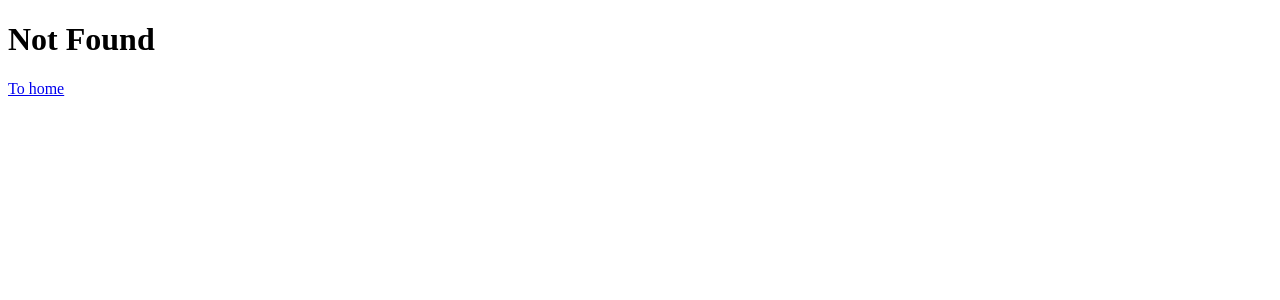
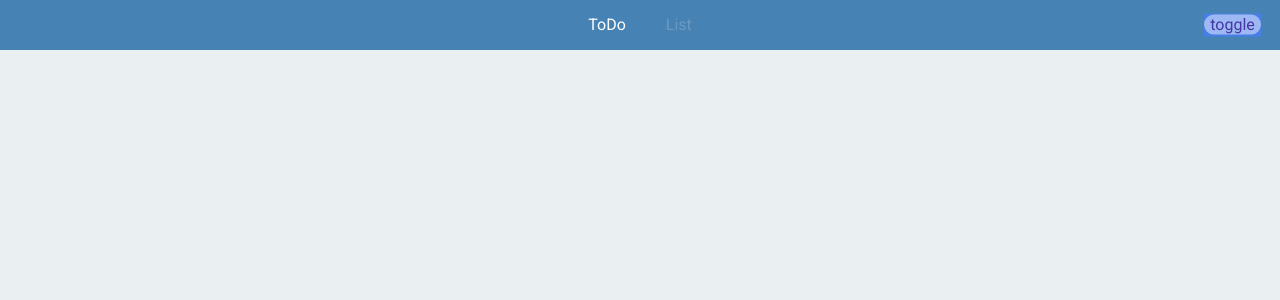
Before and after one commit to zubowaantonina/ToDo-master, a React (Create React App) app: page /ToDo-master/list in a window 1280 px wide. Before the commit this address had no page. Shown: the top 300 px of the page. Built offline with nearby package versions, Linux system fonts and the light colour scheme.

Commit message:
Gh-pages

```diff
--- a/package.json
+++ b/package.json
@@ -2,6 +2,7 @@
   "name": "todo-master",
   "version": "0.1.0",
   "private": true,
+  "homepage": "https://zubowaantonina.github.io/ToDo-master",
   "dependencies": {
     "@reduxjs/toolkit": "^1.9.5",
     "@testing-library/jest-dom": "^5.16.5",
@@ -25,6 +26,7 @@
     "@types/styled-components": "^5.1.26",
     "@types/uuid": "^11.0.0",
     "eslint-plugin-react": "^7.32.2",
+    "gh-pages": "^6.3.0",
     "sass": "^1.62.1",
     "styled-components": "^5.3.10"
   },
@@ -32,7 +34,9 @@
     "start": "react-scripts start",
     "build": "react-scripts build",
     "test": "react-scripts test",
-    "eject": "react-scripts eject"
+    "eject": "react-scripts eject",
+    "predeploy": "npm run build",
+    "deploy": "gh-pages -d build"
   },
   "eslintConfig": {
     "extends": [
--- a/src/components/Form/Form.styled.ts
+++ b/src/components/Form/Form.styled.ts
@@ -32,7 +32,7 @@ export const FormField = styled.input`
 
 `
 export const FormControl = styled.button<{ icon: string }>`
- width: 50px;
+    width: 50px;
     height: 50px;
     background: transparent url(${(props) => props.icon}) no-repeat center/cover;
     position: absolute;
--- a/src/components/Header/Header.module.scss
+++ b/src/components/Header/Header.module.scss
@@ -9,9 +9,3 @@
 .active {
     color: #ffffff33;
 }
-.toggleButton{
-    position: absolute;
-    top: 50%;
-    right: 0;
-    transform: translateY(-50%);
-}
--- a/src/components/Header/Header.styled.ts
+++ b/src/components/Header/Header.styled.ts
@@ -23,7 +23,7 @@ export const HeaderContainer = styled.div`
     gap: 20px;
 `
 export const HeaderNavLink = styled(NavLink)`
- text-decoration: none;
+    text-decoration: none;
     padding: 10px;
     color: #fff;
     &.active {
@@ -32,3 +32,18 @@ export const HeaderNavLink = styled(NavLink)`
 		border-radius: 10px;
 	}
 `
+export const ToggleButton=styled.div`
+ position: absolute;
+    top: 50%;
+    right: 0;
+    transform: translateY(-50%);
+    background-color: #477fe6ff;
+`
+export const ThemeButton=styled.button`
+color: #200183b4;
+		background: #9db8f3ff;
+		 border: 0;
+    box-shadow: none;
+    outline: none;
+      border-radius: 25px;
+`
--- a/src/components/Header/Header.tsx
+++ b/src/components/Header/Header.tsx
@@ -1,6 +1,6 @@
 import { NavLink } from 'react-router-dom'
 import classes from './Header.module.scss'
-import { HeaderContainer,  ToDoHeader } from './Header.styled'
+import { HeaderContainer,  ThemeButton,  ToDoHeader, ToggleButton } from './Header.styled'
 import { useDispatch } from 'react-redux'
 import { toggleThemeAction } from '../../features/themeList'
 
@@ -14,9 +14,9 @@ export const Header = () => {
             <HeaderContainer>
                 <NavLink to="/" className={getActiveClass}>ToDo</NavLink>
                 <NavLink to="/list" className={getActiveClass}>List</NavLink>
-                <div className={classes.toggleButton}>
-                    <button onClick={()=>dispatch(toggleThemeAction())} >toggle</button>
-                </div>
+                <ToggleButton>
+                    <ThemeButton onClick={()=>dispatch(toggleThemeAction())} >toggle</ThemeButton>
+                </ToggleButton>
             </HeaderContainer>
         </ToDoHeader>
     )
--- a/src/components/ListItem/ListItem.module.scss
+++ b/src/components/ListItem/ListItem.module.scss
@@ -3,7 +3,7 @@
     padding: 10px;
 }
 .done{
-    color:green;
+    color:rgb(0, 47, 175);
 }
 .notDone{
     color:red;
--- a/src/router.tsx
+++ b/src/router.tsx
@@ -24,5 +24,5 @@ export const router = createBrowserRouter([
     element: <NotFound />
   }
 
-]
+],{basename:'/ToDo-master'}
 )
```
Also changed, not shown: 1 other file (tests, documents, lock files or other folders).
